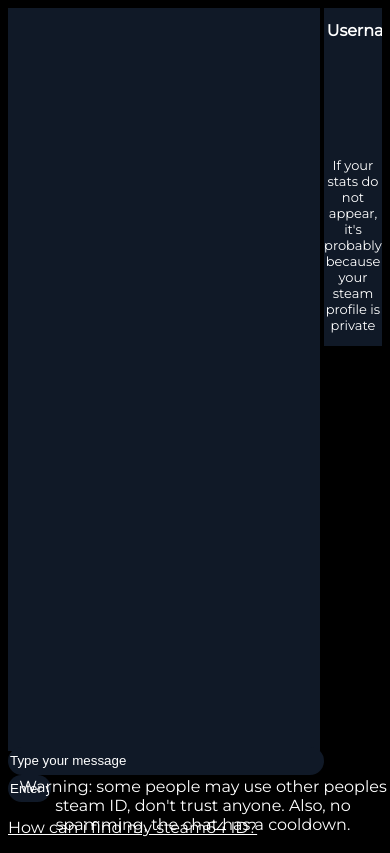
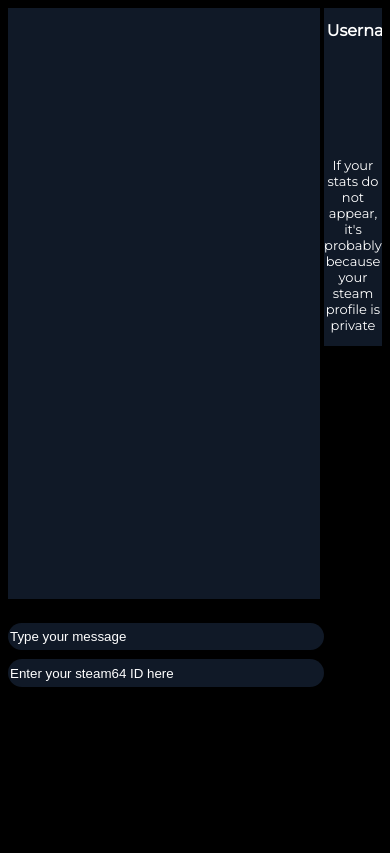
Before and after one commit to dcadarko/CS-GO-chat-, a plain HTML site: page index.html in a window 390 px wide. Drawn offline with nearby package versions, Linux system fonts and the light colour scheme; no server answers.

Commit message:
CS:GO chat app

```diff
--- a/chat.css
+++ b/chat.css
@@ -136,3 +136,25 @@ td {
   text-align: center;
   width: 100%;
 }
+
+@media (max-width: 600px) {
+  #messages {
+    height: 70vh;
+  }
+
+  .client-send {
+    position: absolute;
+    bottom: 20%;
+  }
+
+  footer {
+    display: none;
+  }
+
+  #username {
+    top: 70%;
+    position: absolute;
+    width: 80vw;
+    left: 0%;
+  }
+}
```
